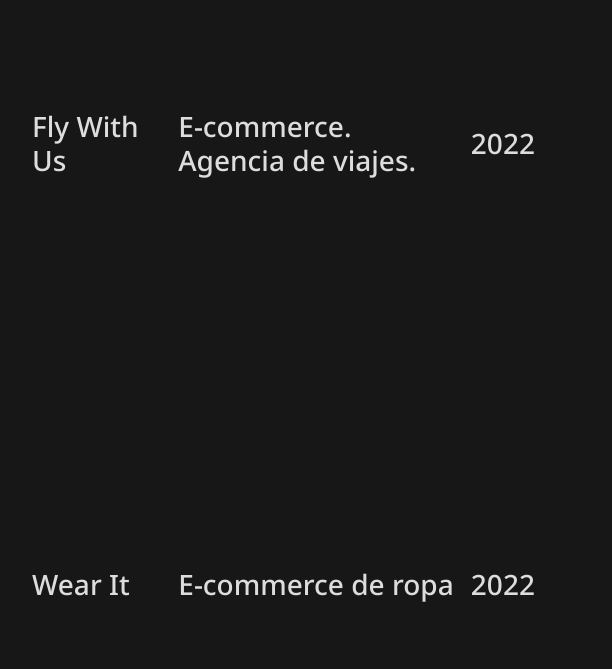
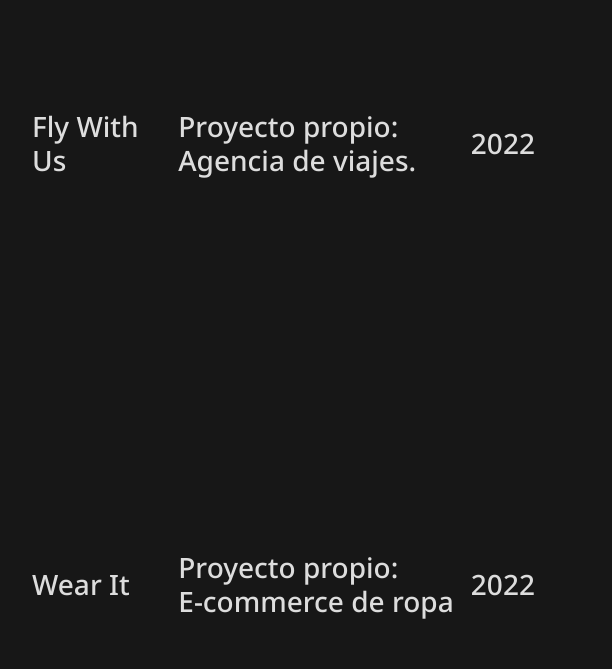
Before and after one commit to FacuPoggi/Portfolio, a plain HTML site: page index.html in a window 1280 px wide. Shown: the part 2647-3316 px from the top of the page, 178-790 px from the left. Drawn offline with nearby package versions, Linux system fonts and the light colour scheme.

Commit message:
animations

```diff
--- a/index.html
+++ b/index.html
@@ -122,7 +122,7 @@
                         <h3 class="proyectos">Fly With Us</h3>
                     </div>
                     <div class="contenidoPortfolio _2 margint-3">
-                        <h3 class="proyectos">E-commerce. <br> Agencia de viajes.</h3>
+                        <h3 class="proyectos">Proyecto propio:<br>Agencia de viajes.</h3>
                     </div>
                     <div class="contenidoPortfolio _3 margint-3">
                         <h3 class="proyectos">2022</h3>
@@ -139,7 +139,7 @@
                         <h3 class="proyectos">Wear It</h3>
                     </div>
                     <div class="contenidoPortfolio _2 margint-3">
-                        <h3 class="proyectos">E-commerce de ropa</h3>
+                        <h3 class="proyectos">Proyecto propio:<br>E-commerce de ropa</h3>
                     </div>
                     <div class="contenidoPortfolio _3 margint-3">
                         <h3 class="proyectos">2022</h3>
```
